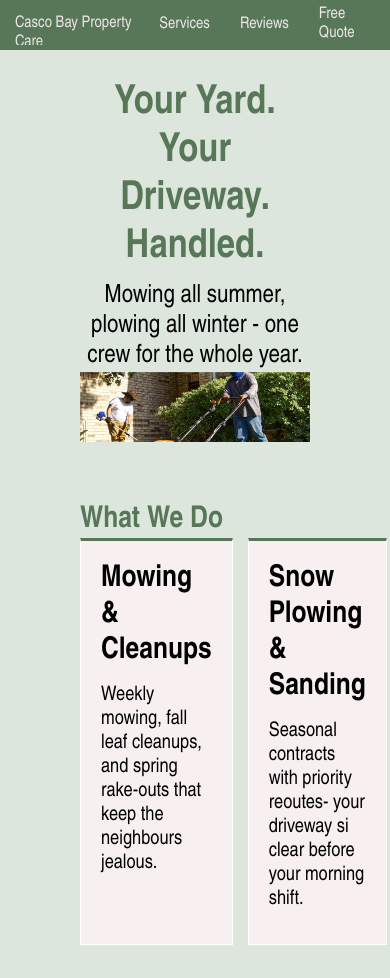
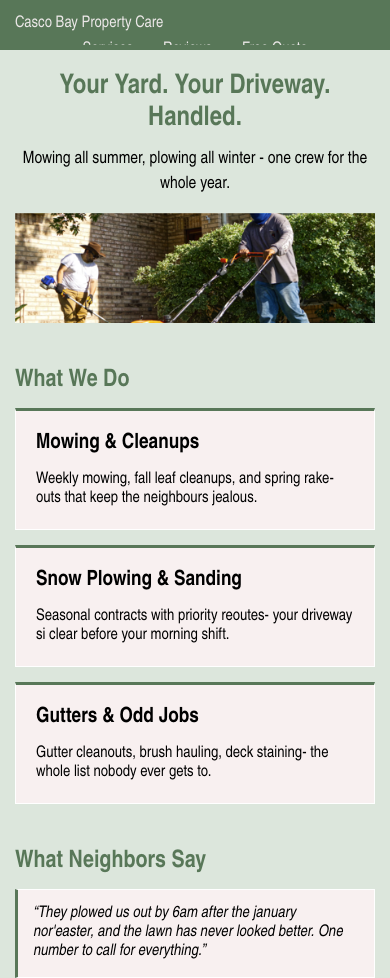
Before and after one commit to KinzaRehman/RS, a plain HTML site: page Week-3-assignments/maine-property_wek3/maine_propety .html in a window 390 px wide. Shown: the top 978 px of the page. Drawn offline with Linux system fonts and the light colour scheme; files that its build step writes are made by us from their sources.

Commit message:
maine updated

```diff
--- a/Week-3-assignments/maine-property_wek3/css/main-property.css
+++ /dev/null
@@ -1,186 +0,0 @@
-/* main-property css */
-
-*{
-    box-sizing: border-box;
-    font-family: 'Arial Narrow', 'Franklin Gothic Medium', Arial, sans-serif;
-    margin: 0;
-    padding: 0;
-}
-
-body > header, body > footer {
-    width: 100%;
-    display: flex;
-    border: 5px solid rgb(88, 119, 88);
-    color: rgb(236, 232, 232);
-    height: 50px;
-    clear:both;
-    background-color: rgb(88, 119, 88);
-    padding: 10px 10px;
-    overflow: auto;
-    box-sizing: border-box;
-}
-
-body > footer {
-    flex-direction: column;
-    align-items: center;
-    height: auto;
-    padding: 20px;
-}
-
-footer p {
-    padding: 10px 10px;
-}
-
-body > header nav {
-    display: flex;
-    align-items: center;
-    margin-left: auto;
-}
-nav ul {
-    display: flex;
-    list-style:none;
-    margin: 0;
-    padding:0;
-    align-items: center;
-}
-
-nav li {
-    display: inline-block;
-    /* float: left; */
-    margin-right: 20px;
-}
-
-nav li:last-child{
-    margin-right: 0;
-}
-
-nav a {
-    color: rgb(236, 232, 232);
-    text-decoration: none;
-}
-
-body section.main {
-    overflow: auto;
-    padding: 0 80px;
-    background-color: rgb(220, 230, 220);
-    width: 100%;
-    box-sizing: border-box;
-    margin: 0;
-}
-
-
-/* ONLY direct sections inside .main */
-body section.main > section {
-    background-color: rgb(220, 230, 220);
-    color: rgb(88, 119, 88);
-    text-align: center;
-    padding: 30px 0;
-    margin: 0;
-}
-
-h1 {
-    font-size: 40px;
-    margin-bottom: 10px;
-    font-weight: bold;
-}
-
-section.main section h1 + p {
-    font-size: 25px;
-    color: black;
-    border-top: 20px;
-    font-style: normal;
-    font-weight: 250px;
-    /* border-top: 5px solid pink; */
-}
-img {
-    width: 100%;
-    height: auto;
-    display: block;
-}
-
-h2 {
-    text-align: left;
-    font-size: 30px;
-}
-
-h3 {
-    text-align: left;
-    font-size: 30px;
-    color: black;
-    margin-bottom: 15px;
-}
-
-section.mid p{
-    text-align: left;
-    font-size: 20px;
-    color: black;
-}
-
-section section.mid-container {
-    display: flex;
-    gap: 15px;
-}
-
-section section.mid-container section.mid {
-    border: 1px solid white;
-    background-color: rgb(248, 240, 240);
-    padding: 20px;
-    box-sizing: border-box;
-    flex: 1;
-    border-top: 3px solid rgb(88, 119, 88);
-}
-
-q {
-    font-style: italic;
-    display: block;
-    color: black;
-    border: 1px solid white;
-    background-color: rgb(248, 240, 240);
-    border-left: 3px solid rgb(88, 119, 88);
-}
-q + span {
-    display: block;
-    text-align: left;
-    color: black;
-    margin-top: 5px;
-    font-weight: bold;
-}
-
-form {
-    border: 1px solid white;
-    background-color: rgb(248, 240, 240);
-    box-sizing: border-box;
-    PADDING: 20PX;
-    text-align: left;
-    font-weight: bold;
-}
-
-label {
-    display: block;
-    text-align: left;
-    color: black;
-    font-weight: normal;
-    font-weight: bold;
-
-}
-
-input, select, textarea {
-    width: 100%;
-    padding: 10px;
-    margin-bottom: 15px;
-    box-sizing:border-box;
-    font-weight: bold;
-}
-
-textarea {
-    min-height: 100px;
-    resize: both;
-}
-
-a {
-    display: inline-block;
-    padding: 5px;
-    background-color: rgb(88, 119, 88);
-    text-decoration: none;
-    color:aliceblue;
-}
--- a/Week-3-assignments/maine-property_wek3/css/style.css
+++ b/Week-3-assignments/maine-property_wek3/css/style.css
@@ -1,50 +1,312 @@
-/* Box Model Hack */
-* {
-  box-sizing: border-box;
+/* main-property css */
+
+*{
+    box-sizing: border-box;
+    font-family: 'Arial Narrow', 'Franklin Gothic Medium', Arial, sans-serif;
+    margin: 0;
+    padding: 0;
 }
 
-/* Clear fix hack */
-.clearfix:after {
-     content: ".";
-     display: block;
-     clear: both;
-     visibility: hidden;
-     line-height: 0;
-     height: 0;
+body > header, body > footer {
+    width: 100%;
+    display: flex;
+    border: 5px solid rgb(88, 119, 88);
+    color: rgb(236, 232, 232);
+    height: 50px;
+    clear:both;
+    background-color: rgb(88, 119, 88);
+    padding: 10px 10px;
+    overflow: auto;
+    box-sizing: border-box;
 }
 
-.clear {
-	clear: both;
+body > footer {
+    flex-direction: column;
+    align-items: center;
+    height: auto;
+    padding: 20px;
 }
 
-/******************************************
-/* BASE STYLES
-/*******************************************/
+footer p {
+    padding: 10px 10px;
+}
 
-body {
+body > header nav {
+    display: flex;
+    align-items: center;
+    margin-left: auto;
+}
+nav ul {
+    display: flex;
+    list-style:none;
+    margin: 0;
+    padding:0;
+    align-items: center;
+}
+
+nav li {
+    display: inline-block;
+    /* float: left; */
+    margin-right: 20px;
+}
+
+nav li:last-child{
+    margin-right: 0;
+}
+
+nav a {
+    color: rgb(236, 232, 232);
+    text-decoration: none;
+}
+
+body section.main {
+    overflow: auto;
+    padding: 0 80px;
+    background-color: rgb(220, 230, 220);
+    width: 100%;
+    box-sizing: border-box;
+    margin: 0;
+}
+
+
+/* ONLY direct sections inside .main */
+body section.main > section {
+    background-color: rgb(220, 230, 220);
+    color: rgb(88, 119, 88);
+    text-align: center;
+    padding: 30px 0;
+    margin: 0;
+}
+
+h1 {
+    font-size: 40px;
+    margin-bottom: 10px;
+    font-weight: bold;
+}
+
+section.main section h1 + p {
+    font-size: 25px;
+    color: black;
+    border-top: 20px;
+    font-style: normal;
+    font-weight: 250px;
+    /* border-top: 5px solid pink; */
+}
+img {
+    width: 100%;
+    height: auto;
+    display: block;
+}
+
+h2 {
+    text-align: left;
+    font-size: 30px;
+}
+
+h3 {
+    text-align: left;
+    font-size: 30px;
+    color: black;
+    margin-bottom: 15px;
+}
+
+section.mid p{
+    text-align: left;
+    font-size: 20px;
+    color: black;
+}
+
+section section.mid-container {
+    display: flex;
+    gap: 15px;
+}
+
+section section.mid-container section.mid {
+    border: 1px solid white;
+    background-color: rgb(248, 240, 240);
+    padding: 20px;
+    box-sizing: border-box;
+    flex: 1;
+    border-top: 3px solid rgb(88, 119, 88);
+}
+
+q {
+    font-style: italic;
+    display: block;
+    color: black;
+    border: 1px solid white;
+    background-color: rgb(248, 240, 240);
+    border-left: 3px solid rgb(88, 119, 88);
+}
+q + span {
+    display: block;
+    text-align: left;
+    color: black;
+    margin-top: 5px;
+    font-weight: bold;
+}
+
+form {
+    border: 1px solid white;
+    background-color: rgb(248, 240, 240);
+    box-sizing: border-box;
+    PADDING: 20PX;
+    text-align: left;
+    font-weight: bold;
+}
+
+label {
+    display: block;
+    text-align: left;
+    color: black;
+    font-weight: normal;
+    font-weight: bold;
 
 }
 
-/******************************************
-/* LAYOUT
-/*******************************************/
-header {
-
+input, select, textarea {
+    width: 100%;
+    padding: 10px;
+    margin-bottom: 15px;
+    box-sizing:border-box;
+    font-weight: bold;
 }
 
-footer {
-
+textarea {
+    min-height: 100px;
+    resize: both;
 }
 
-/******************************************
-/* ADDITIONAL STYLES
-/*******************************************/
-@media screen and (max-width: 600px) {
-  color: pink;
-
+a {
+    display: inline-block;
+    padding: 5px;
+    background-color: rgb(88, 119, 88);
+    text-decoration: none;
+    color:aliceblue;
 }
 
-@media screen and (max-width: 968px) {
-  color: pink;
 
+/******************************************
+/* tablets 768 ps
+/*******************************************/
+
+@media screen and (max-width: 768px) {
+
+    body section.main {
+        padding: 0 35px;
+    }
+
+    h1 {
+        font-size: 32px;
+    }
+
+    section.main section h1 + p {
+        font-size: 20px;
+    }
+
+    h2,
+    h3 {
+        font-size: 25px;
+    }
+
+    section.mid p {
+        font-size: 17px;
+    }
+
+    section section.mid-container {
+        flex-direction: column;
+    }
 }
+
+
+/******************************************
+/* PHONES — 480px
+/*******************************************/
+
+@media screen and (max-width: 480px) {
+
+    /* Stack the business name and navigation */
+    body > header {
+        display: block;
+    }
+
+    body > header nav {
+        margin-left: 0;
+        width: 100%;
+    }
+
+    nav ul {
+        width: 100%;
+        justify-content: center;
+        flex-wrap: wrap;
+        gap: 10px;
+    }
+
+    nav li,
+    nav li:last-child {
+        margin-right: 0;
+    }
+
+    nav a {
+        padding: 7px 10px;
+    }
+
+    body section.main {
+        padding: 0 15px;
+    }
+
+    body section.main > section {
+        padding: 22px 0;
+    }
+
+    h1 {
+        font-size: 27px;
+        line-height: 1.2;
+    }
+
+    section.main section h1 + p {
+        font-size: 17px;
+        line-height: 1.5;
+        margin-bottom: 15px;
+    }
+
+    h2 {
+        font-size: 24px;
+        margin-bottom: 12px;
+    }
+
+    h3 {
+        font-size: 21px;
+    }
+
+    section.mid p {
+        font-size: 16px;
+    }
+
+    q {
+        padding: 15px;
+        text-align: left;
+    }
+
+    form {
+        padding: 15px;
+    }
+
+    input,
+    select,
+    textarea {
+        font-size: 16px;
+    }
+
+    form a {
+        width: 100%;
+        padding: 12px;
+        text-align: center;
+    }
+
+    body > footer {
+        padding: 15px;
+        text-align: center;
+        font-size: 14px;
+    }
+}
--- a/Week-3-assignments/maine-property_wek3/maine_propety .html
+++ b/Week-3-assignments/maine-property_wek3/maine_propety .html
@@ -2,9 +2,10 @@
 <html lang = "en">
     <head>
     <meta charset="UTF-8">
+    <meta name="viewport" content="width=device-width, initial-scale=1.0">
     <title> Maine Property</title>
     <!--External CSS font link-->
-    <link rel="stylesheet" href="maine-property-css/main-property.css">
+    <link rel="stylesheet" href="css/style.css">
     </head>
 
     <body>
@@ -12,35 +13,35 @@
             <Span>Casco Bay Property Care</Span>
             <nav>
                 <ul>
-                    <li><a href = "#"> Services</a></li>
-                    <li><a href = "#"> Reviews</a></li>
-                    <li><a href = "#"> Free Quote</a></li>
+                    <li><a href= "#"> Services</a></li>
+                    <li><a href= "#"> Reviews</a></li>
+                    <li><a href= "#"> Free Quote</a></li>
                 </ul>
             </nav>
         </header>
 
-        <section class ="main">
+        <section class="main">
             <Section>
                 <h1>Your Yard. Your Driveway. Handled.</h1>
                 <p>Mowing all summer, plowing all winter - one crew for the whole year.</p>
-                <img src= "maine-property-photos\main.png">
+                <img src= "maine-property-photos/main.png">
             </Section>
 
             <section>
                 <H2>What We Do</H2>
                     <section class="mid-container">
-                        <Section class = "mid">
+                        <Section class="mid">
                             <h3>Mowing & Cleanups</h3>
                             <p>Weekly mowing, fall leaf cleanups, and spring rake-outs that keep the neighbours jealous.</p>
 
                         </Section>
 
-                        <Section class = "mid">
+                        <Section class="mid">
                             <h3>Snow Plowing & Sanding</h3>
                             <p> Seasonal contracts with priority reoutes- your driveway si clear before your morning shift.</p>
                         </Section>
 
-                        <Section class = "mid">
+                        <Section class="mid">
                             <h3>Gutters & Odd Jobs</h3>
                             <p> Gutter cleanouts, brush hauling, deck staining- the whole list nobody ever gets to.</p>
                         </Section>
@@ -60,10 +61,10 @@
                             <label for="Your Name">Your name</label>
                             <input type="text" id="Your Name">
 
-                            <label for ="Phone Number">Phone Number</label>
+                            <label for="Phone Number">Phone Number</label>
                             <input type="tel" id="Phone Number">
 
-                            <label for ="What do you need?">What do you need?</label>
+                            <label for="What do you need?">What do you need?</label>
                             <select>
                                 <option>Mowing & yard care</option>
                                 <option>Snow Plowing and Sanding</option>
```
Also changed, not shown: Week-3-assignments/level-ground/css/style.css (+10 -0 lines), Week-3-assignments/level-ground/index.html (+1 -1 lines).
